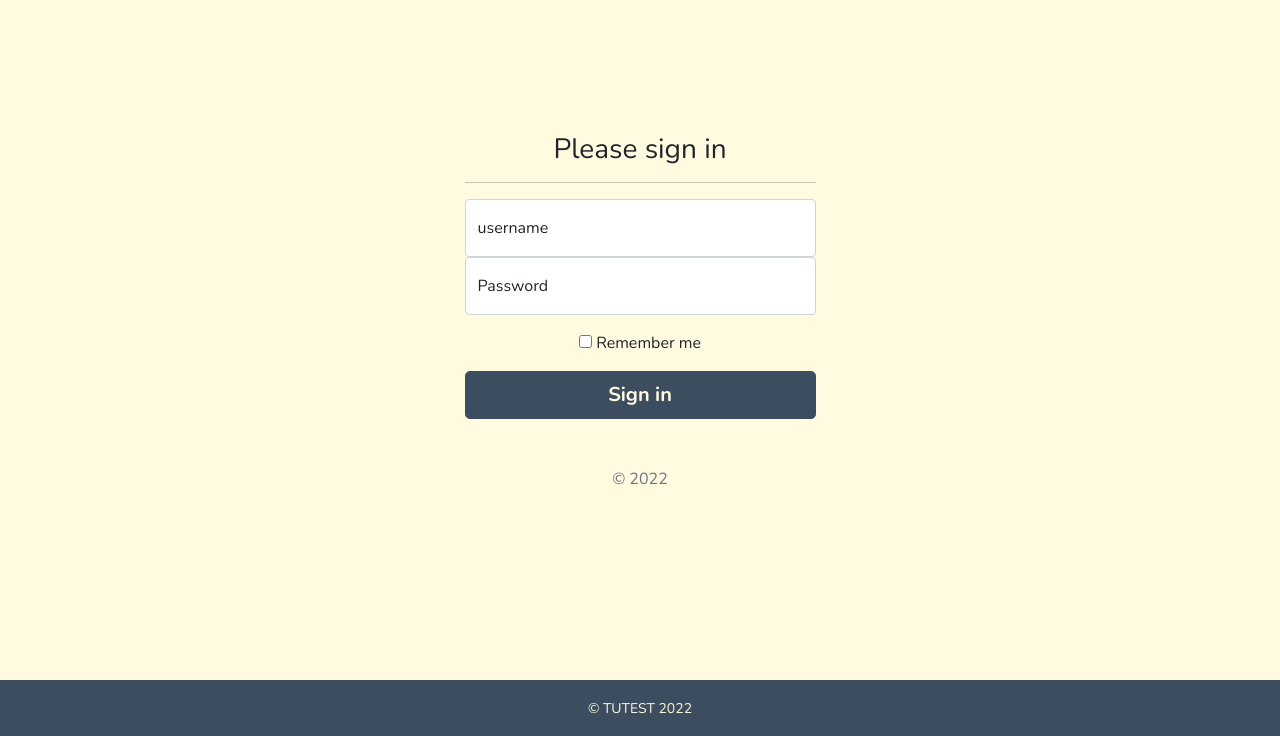
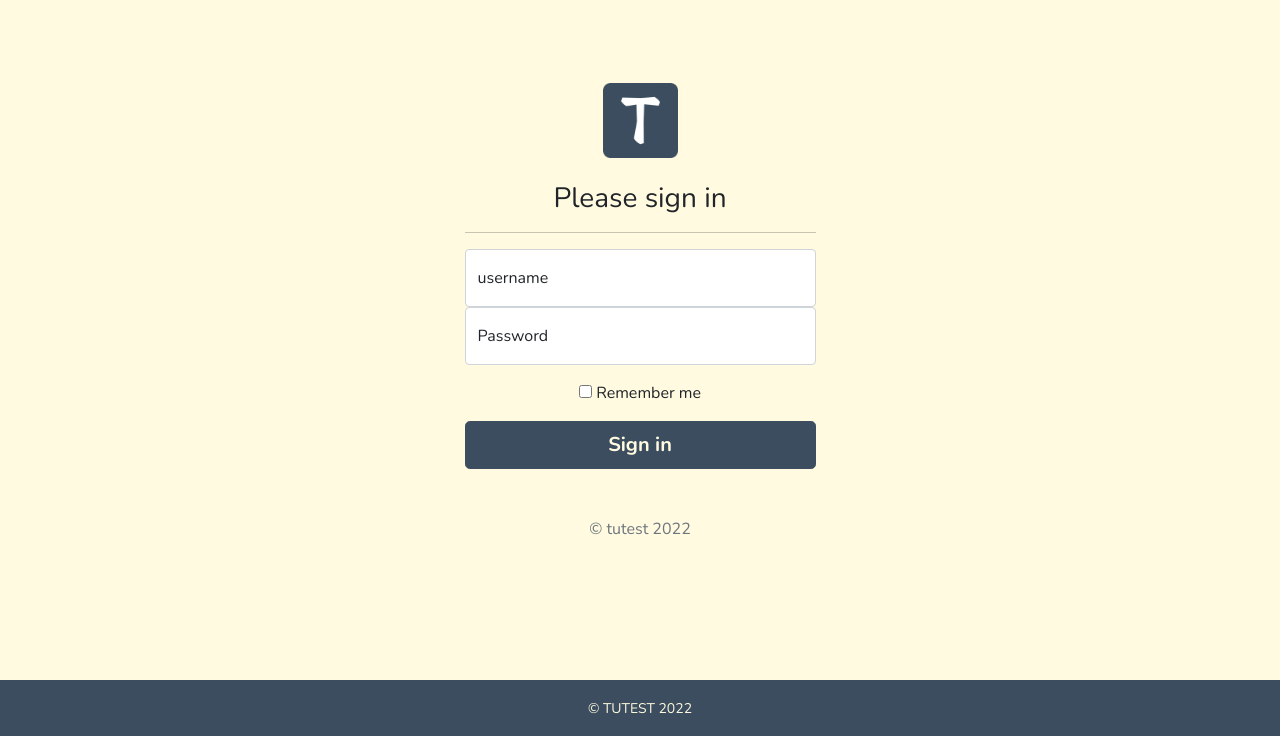
Before and after one commit to GcvKishore/TMS, a Django app: page /account/sign-in/ in a window 1280 px wide. Shown: the part 83-819 px from the top of the page. Run offline with Django 4.2, Linux system fonts and the light colour scheme.

Commit message:
Update Sign In Page

```diff
--- a/templates/accounts/sign-in.html
+++ b/templates/accounts/sign-in.html
@@ -1,4 +1,5 @@
 {% extends 'accounts/base.html' %}
+{% load static %}
 
 {% block title %}
     Tutest - Sign in
@@ -27,6 +28,7 @@
             background-color: #FDC088;
             font-weight: bold;
         }
+
         .errors-message {
             color: red;
         }
@@ -38,11 +40,14 @@
         {% csrf_token %}
         <div class="row sign-in-area justify-content-center align-content-center py-5">
             <div class="col-md-5 text-center sign-in-box">
+                <img src="{% static 'images/favicon_io/android-chrome-192x192.png' %}" alt="Tuetest Icon" height="75px"
+                     width="75px" class="mb-4">
                 <h1 class="h3 mb-3 fw-normal">Please sign in</h1>
                 <hr>
                 {% for error in form.non_field_errors %}
-                <small class="errors-message">{{ error }}</small>
-           {% endfor %}
+                    <small class="errors-message">{{ error }}</small>
+                    <hr>
+                {% endfor %}
                 <div class="form-floating">
                     <input type="text" name="username" class="form-control" id="floatingInput"
                            placeholder="name@example.com" autocomplete="username" required>
@@ -60,7 +65,7 @@
                     </label>
                 </div>
                 <button class="w-100 btn btn-lg btn-primary" type="submit">Sign in</button>
-                <p class="mt-5 mb-3 text-muted">&copy; 2022</p>
+                <p class="mt-5 mb-3 text-muted">&copy; tutest 2022</p>
             </div>
         </div>
 
```
